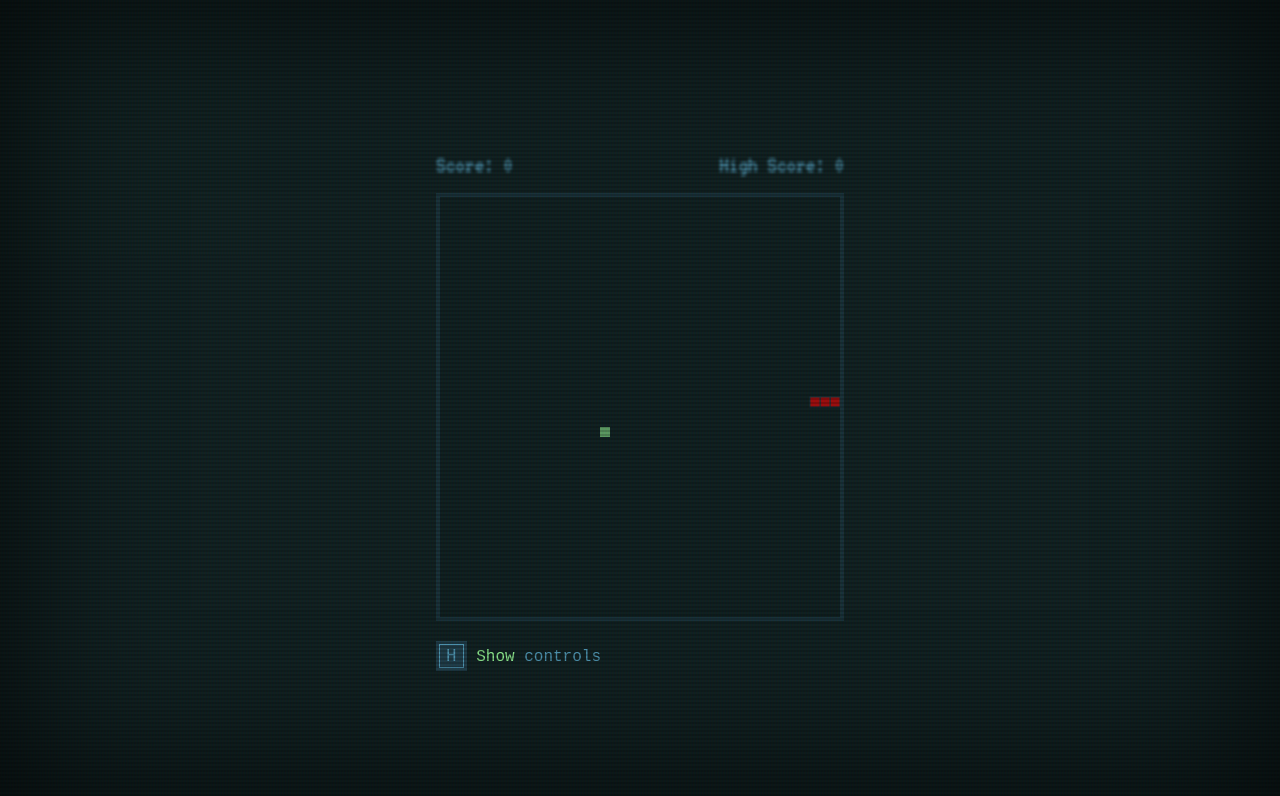
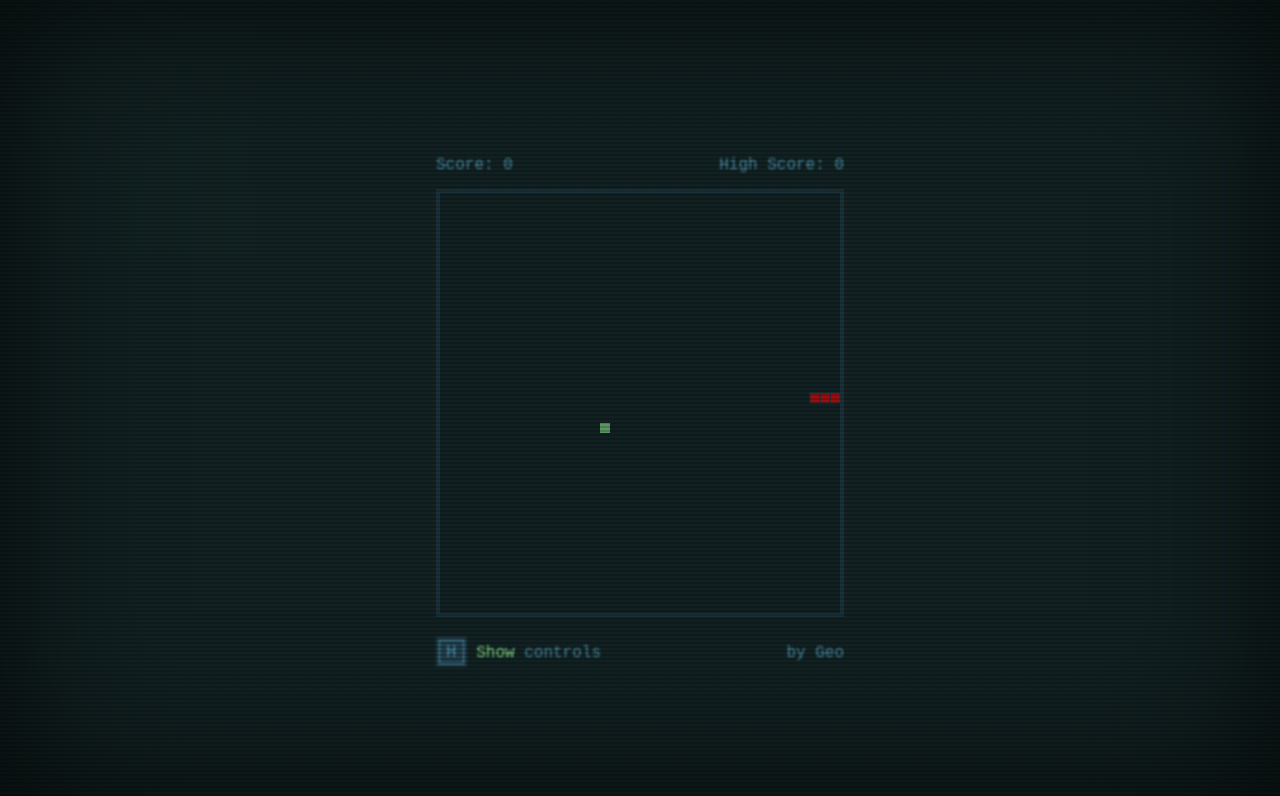
Before and after one commit to GeoGeorgeous/snake, a Svelte app: page / in a window 1280 px wide. Shown: the top 796 px of the page. Built offline with nearby package versions, Linux system fonts and the light colour scheme.

Commit message:
minor improvements

```diff
--- a/src/App.svelte
+++ b/src/App.svelte
@@ -267,6 +267,9 @@
               <span class="key">H</span> <span class="colored">Show</span> controls
             </li>
           </ul>
+          <ul>
+            <li class="align-right">by Geo</li>
+          </ul>
         </div>
       {/if}
     </div>
@@ -315,10 +318,12 @@
     font-family: "VT323", monospace;
     color: var(--color-light);
     text-align: center;
-    font-size: 1.5rem;
+    font-size: 1rem;
+    font-family: monospace;
   }
 
-  .effects p {
+  .effects p,
+  .effects .controls {
     animation: blur 1s infinite alternate;
   }
 
@@ -326,6 +331,7 @@
     display: flex;
     flex-flow: column nowrap;
     position: relative;
+    z-index: 1;
   }
 
   .score {
@@ -352,6 +358,8 @@
   }
 
   .controls {
+    align-items: baseline;
+    width: 100%;
     position: absolute;
     display: grid;
     gap: 0;
@@ -360,6 +368,10 @@
     font-family: monospace;
     color: var(--color-light);
     justify-content: space-between;
+  }
+
+  .align-right {
+    text-align: right;
   }
 
   /* crt */
```
